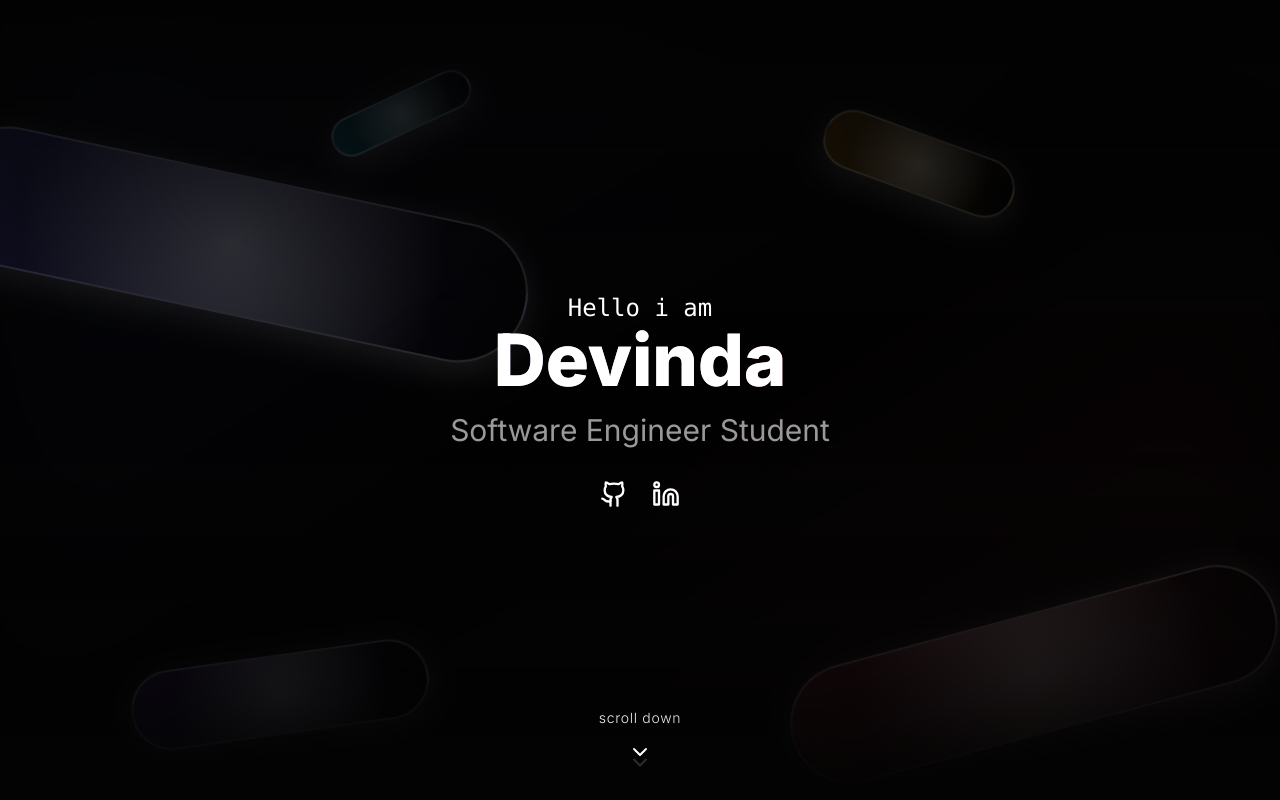
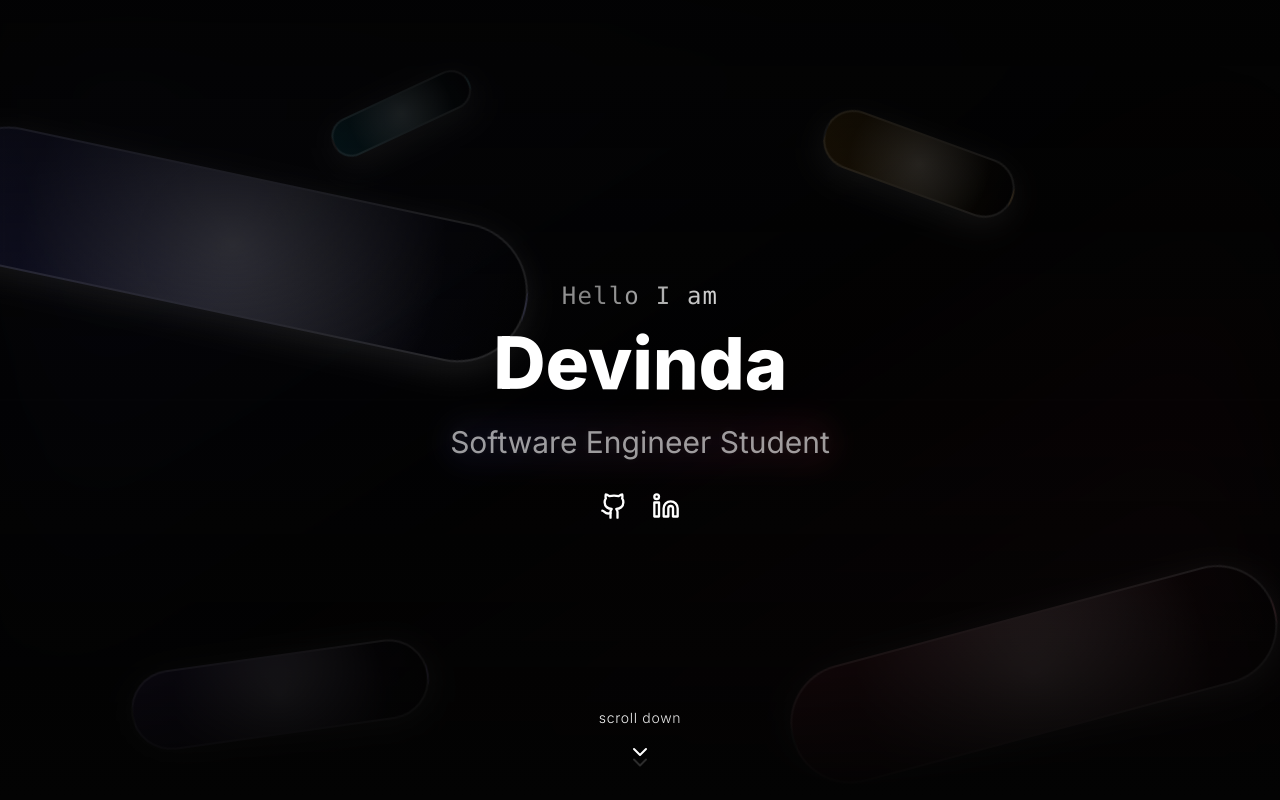
Before and after one commit to devindazz/devindazz, a Next.js app: page / in a window 1280 px wide. Built offline with nearby package versions, Linux system fonts and the light colour scheme.

Commit message:
feat: enhance hero section animations

```diff
--- a/components/hero-section.tsx
+++ b/components/hero-section.tsx
@@ -81,50 +81,145 @@ export default function Home() {
 
         {/* Main Content */}
         <div className="relative z-10 flex flex-col items-center justify-center min-h-screen text-center">
+          {/* Enhanced Greeting Animation */}
+          <div className="overflow-hidden mb-2">
             <motion.h2
-            initial={{ opacity: 0, y: -20 }}
+              initial={{ y: 40, opacity: 0 }}
+              animate={{ y: 0, opacity: 1 }}
+              transition={{
+                duration: 0.7,
+                ease: [0.22, 1, 0.36, 1],
+              }}
+              className="text-xl font-mono text-white/80 md:text-2xl tracking-wider"
+            >
+              <motion.span
+                animate={{
+                  backgroundPosition: ["0% center", "200% center"],
+                }}
+                transition={{
+                  duration: 6,
+                  repeat: Number.POSITIVE_INFINITY,
+                  ease: "linear",
+                }}
+                style={{
+                  backgroundSize: "200% 100%",
+                  backgroundImage:
+                    "linear-gradient(90deg, rgba(255,255,255,0.5) 0%, rgba(255,255,255,0.9) 50%, rgba(255,255,255,0.5) 100%)",
+                  WebkitBackgroundClip: "text",
+                  WebkitTextFillColor: "transparent",
+                  display: "inline-block",
+                }}
+              >
+                Hello I am
+              </motion.span>
+            </motion.h2>
+          </div>
+
+          {/* Enhanced Name Animation */}
+          <div className="relative overflow-hidden">
+
+
+            <motion.h1
+              initial={{ opacity: 0, y: 20 }}
               animate={{ opacity: 1, y: 0 }}
-            transition={{ duration: 0.6, delay: 0.2 }}
-            className="text-xl font-mono text-white md:text-2xl"
+              transition={{
+                duration: 0.8,
+                delay: 0.4,
+                ease: [0.22, 1, 0.36, 1],
+              }}
+              className="text-5xl font-extrabold text-white md:text-7xl bg-clip-text text-transparent py-2 px-4"
             >
-            Hello i am
-          </motion.h2>
-          <motion.h1
-            initial={{ opacity: 0, y: -20 }}
-            animate={{ opacity: 1, y: 0 }}
-            transition={{ duration: 0.6, delay: 0.4 }}
-            className="text-5xl font-extrabold text-white md:text-7xl bg-clip-text text-transparent bg-gradient-to-r from-indigo-300 via-white/90 to-rose-300"
+              <motion.span
+                initial={{ display: "inline-block" }}
+                animate={{
+                  y: [0, -10, 0],
+                  rotate: [0, -2, 0, 2, 0],
+                  scale: [1, 1.05, 1],
+                }}
+                transition={{
+                  duration: 5,
+                  repeat: Number.POSITIVE_INFINITY,
+                  repeatType: "reverse",
+                  ease: "easeInOut",
+                  times: [0, 0.2, 0.4, 0.6, 1],
+                }}
+                className="inline-block"
               >
                 Devinda
+              </motion.span>
             </motion.h1>
+          </div>
 
-          <motion.p
-            initial={{ opacity: 0, y: 20 }}
+          {/* Enhanced Role Animation */}
+          <motion.div
+            initial={{ opacity: 0, y: 30 }}
             animate={{ opacity: 1, y: 0 }}
-            transition={{ duration: 0.6, delay: 0.6 }}
-            className="text-xl md:text-3xl text-white/60 mt-4"
+            transition={{
+              duration: 0.7,
+              delay: 0.6,
+              ease: [0.22, 1, 0.36, 1],
+            }}
+            className="mt-4 relative"
+          >
+            <motion.div
+              animate={{
+                opacity: [0.5, 0.8, 0.5],
+              }}
+              transition={{
+                duration: 3,
+                repeat: Number.POSITIVE_INFINITY,
+                ease: "easeInOut",
+              }}
+              className="absolute -inset-2 rounded-full blur-md bg-gradient-to-r from-indigo-500/10 to-rose-500/10 -z-10"
+            />
+            <p className="text-xl md:text-3xl text-white/60 relative">
+              <motion.span
+                animate={{
+                  textShadow: [
+                    "0 0 8px rgba(255,255,255,0)",
+                    "0 0 16px rgba(255,255,255,0.3)",
+                    "0 0 8px rgba(255,255,255,0)",
+                  ],
+                }}
+                transition={{
+                  duration: 3,
+                  repeat: Number.POSITIVE_INFINITY,
+                  ease: "easeInOut",
+                }}
               >
                 Software Engineer Student
-          </motion.p>
+              </motion.span>
+            </p>
+          </motion.div>
 
-          {/* Social icons */}
+          {/* Social icons with enhanced animation */}
           <motion.div
             initial={{ opacity: 0, y: 20 }}
             animate={{ opacity: 1, y: 0 }}
             transition={{ duration: 0.6, delay: 0.8 }}
             className="mt-8 flex gap-6"
           >
-            <Link href="https://github.com/devindazz" className="transition-transform hover:scale-110">
-              <Github size={28} className="text-white" />
+            <motion.div
+              whileHover={{ scale: 1.2, rotate: 5 }}
+              transition={{ type: "spring", stiffness: 400, damping: 10 }}
+            >
+              <Link href="https://github.com/devindazz" className="relative group">
+                <motion.div className="absolute -inset-2 rounded-full opacity-0 group-hover:opacity-100 bg-white/10 blur-md transition-opacity duration-300" />
+                <Github size={28} className="text-white relative z-10" />
                 <span className="sr-only">GitHub</span>
               </Link>
-            <Link
-              href="https://www.linkedin.com/in/devinda-wijesingha-aba63b2b7/"
-              className="transition-transform hover:scale-110"
+            </motion.div>
+
+            <motion.div
+              whileHover={{ scale: 1.2, rotate: -5 }}
+              transition={{ type: "spring", stiffness: 400, damping: 10 }}
             >
-              <Linkedin size={28} className="text-white" />
+              <Link href="https://www.linkedin.com/in/devinda-wijesingha-aba63b2b7/" className="relative group">
+                <motion.div className="absolute -inset-2 rounded-full opacity-0 group-hover:opacity-100 bg-white/10 blur-md transition-opacity duration-300" />
+                <Linkedin size={28} className="text-white relative z-10" />
                 <span className="sr-only">LinkedIn</span>
               </Link>
+            </motion.div>
           </motion.div>
         </div>
 
@@ -140,7 +235,7 @@ export default function Home() {
           >
             {/* Animated glow effect */}
             <motion.div
-              className="absolute -inset-4 rounded-full opacity-0 bg-gradient-to-r from-indigo-500/10 to-rose-500/10 blur-md group-hover:opacity-100 transition-opacity duration-500"
+              className="absolute -inset-4 rounded-full opacity-0 bg-gradient-to-r from-indigo-500/20 to-rose-500/20 blur-md group-hover:opacity-100 transition-opacity duration-500"
               animate={{
                 scale: [1, 1.1, 1],
               }}
@@ -216,12 +311,12 @@ export default function Home() {
       </div>
 
       {/* About Section - Using the provided AboutPage content */}
-      <div ref={aboutSectionRef} className="relative mx-auto min-h-dvh w-full bg-neutral-950 overflow-hidden">
+      <div ref={aboutSectionRef} className="relative min-h-dvh w-full bg-neutral-950 overflow-hidden">
         {/* Simple static background */}
         <div className="absolute inset-0 bg-gradient-to-br from-indigo-500/[0.03] via-transparent to-rose-500/[0.03] blur-3xl" />
 
         {/* Content Container */}
-        <div className="relative mx-auto z-10 min-h-dvh w-full px-4 sm:px-8 py-12 sm:py-16 md:px-16 lg:px-24 flex flex-col">
+        <div className="relative z-10 min-h-dvh w-full px-4 sm:px-8 py-12 sm:py-16 md:px-16 lg:px-24 flex flex-col">
           {/* Back to Top Link */}
           <motion.div
             initial={{ opacity: 0 }}
```
Lines whose indentation alone changed are shown as unchanged.
